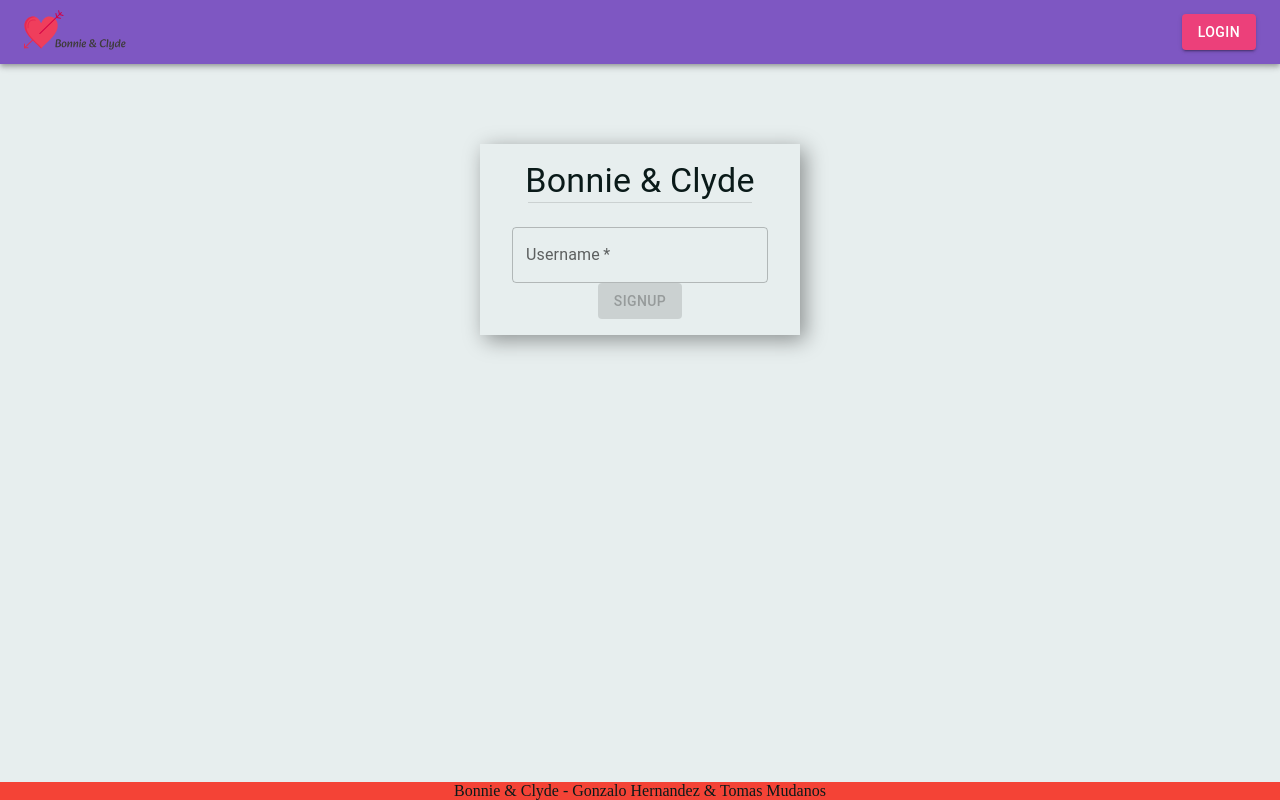
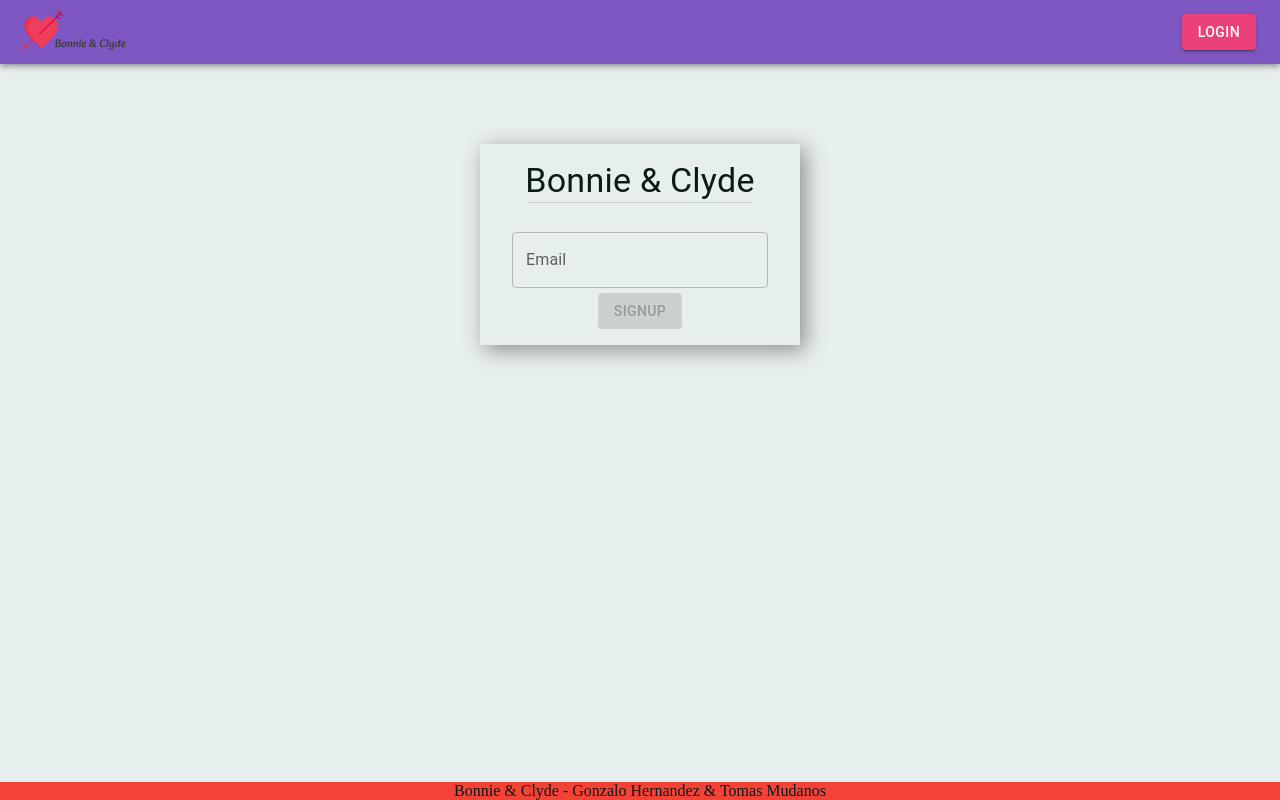
Before and after one commit to gonza0086/bonnie-clyde-frontend, a Next.js app: page /signup in a window 1280 px wide. Built offline with nearby package versions, Linux system fonts and the light colour scheme.

Commit message:
testing on form input

```diff
--- a/src/components/FormInput.jsx
+++ b/src/components/FormInput.jsx
@@ -1,33 +1,45 @@
 import { TextField } from '@mui/material';
 import { useState } from 'react';
 
-export default function FormInput({ id, validation }) {
+export default function FormInput({ id, validation, required, type = 'text' }) {
+    const [inputValue, setInputValue] = useState('');
+    const [errorMessage, setErrorMessage] = useState('');
+    const [valueIsValid, setValueIsValid] = useState(false);
     const [isInitialState, setIsInitialState] = useState(true);
-    const [value, setValue] = useState('');
-    const [valueIsValid, setValueIsValid] = useState(false);
 
     const handleChange = event => {
-        setValue(event.target.value);
-        setValueIsValid(isValid(event.target.value));
+        setInputValue(event.target.value);
         setIsInitialState(false);
-        validation(prevValue => ({ ...prevValue, [id]: isValid(event.target.value) }));
+        // validation(prevValue => ({ ...prevValue, [id]: isValid(event.target.value) }));
     };
 
     const isValid = value => {
-        return value !== '';
+        if (value === '') {
+            setValueIsValid(false);
+            setErrorMessage(`${id} is empty!`);
+        } else if (type === 'text') {
+            setValueIsValid(true);
+            setErrorMessage('');
+        } else if (type === 'email') {
+            setValueIsValid(value.match(/.+@\w+(\.com)$/g) !== null);
+            setErrorMessage(value.match(/.+@\w+(\.com)$/g) !== null ? '' : 'that is not a valid email!');
+        }
     };
 
     return (
         <TextField
             id={id}
-            className='text-input'
-            value={value[id]}
+            value={inputValue}
+            required={required}
             onChange={handleChange}
-            required
+            inputProps={{
+                onBlur: event => isValid(event.target.value),
+            }}
+            helperText={errorMessage}
             error={!isInitialState && !valueIsValid}
-            helperText={!isInitialState && !valueIsValid ? `${id} is empty!` : ''}
+            style={{ marginBlock: '0.3rem' }}
+            label={id.charAt(0).toUpperCase() + id.slice(1)}
             color='secondary'
-            label={id.charAt(0).toUpperCase() + id.slice(1)}
             variant='outlined'
             fullWidth
         />
--- a/src/pages/signup/index.jsx
+++ b/src/pages/signup/index.jsx
@@ -17,7 +17,6 @@ export default function Signup() {
     });
 
     const isDisabled = () => {
-        console.log(isValid);
         return Object.values(isValid).includes(false);
     };
 
@@ -25,7 +24,7 @@ export default function Signup() {
         <div className={styles['form-container']}>
             <form className='form'>
                 <Title>Bonnie & Clyde</Title>
-                <FormInput id='username' validation={setIsValid} />
+                <FormInput id='email' validation={setIsValid} type='email' />
                 <Button className='form-button' variant='contained' color='secondary' disabled={isDisabled()}>
                     Signup
                 </Button>
--- a/src/styles/globals.css
+++ b/src/styles/globals.css
@@ -54,10 +54,6 @@ h3 {
     margin-bottom: 1.5rem;
 }
 
-.text-input {
-    margin-block: 0.3rem;
-}
-
 .form-button {
     margin-top: 2rem;
 }
```
Also changed, not shown: 2 other files (tests, documents, lock files or other folders).
